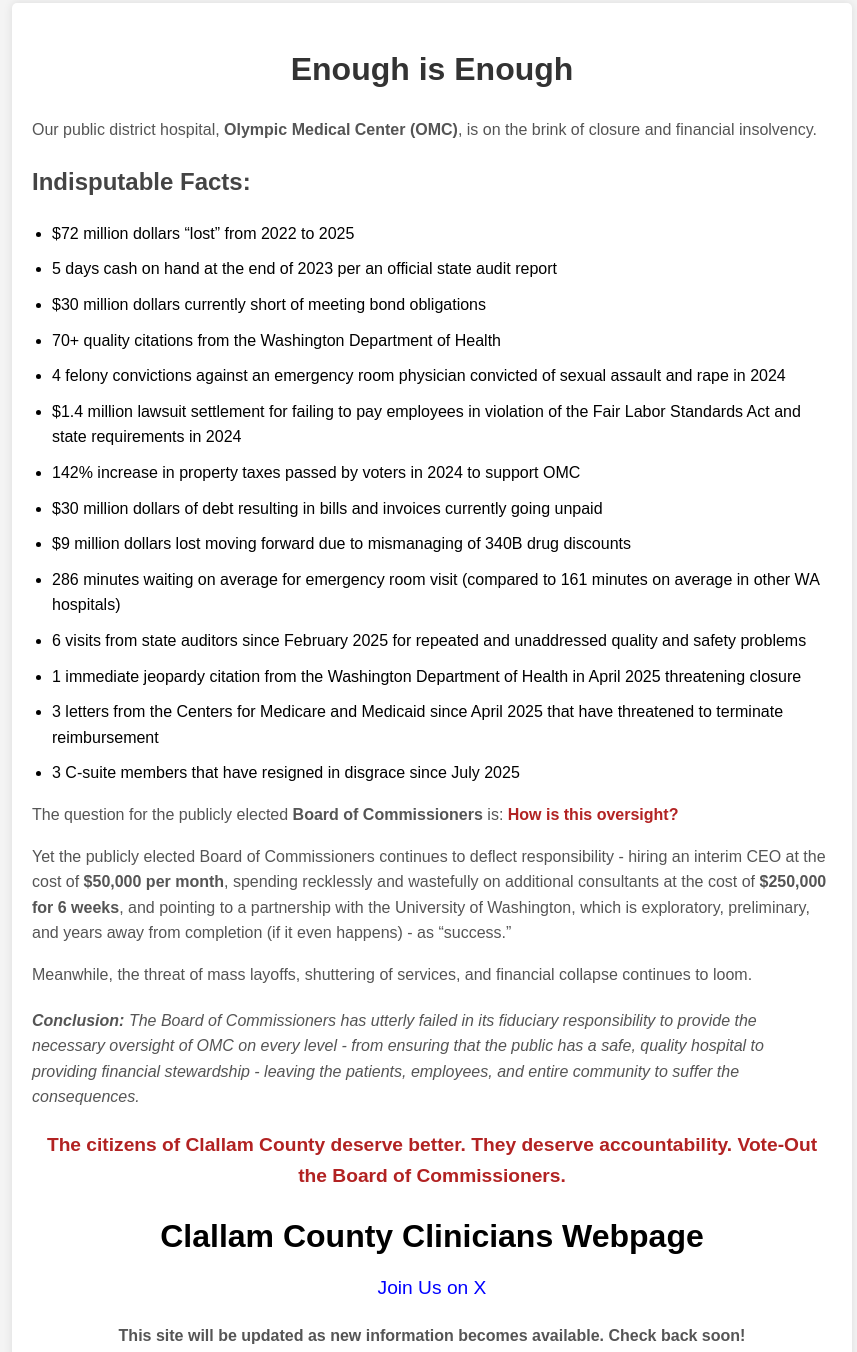
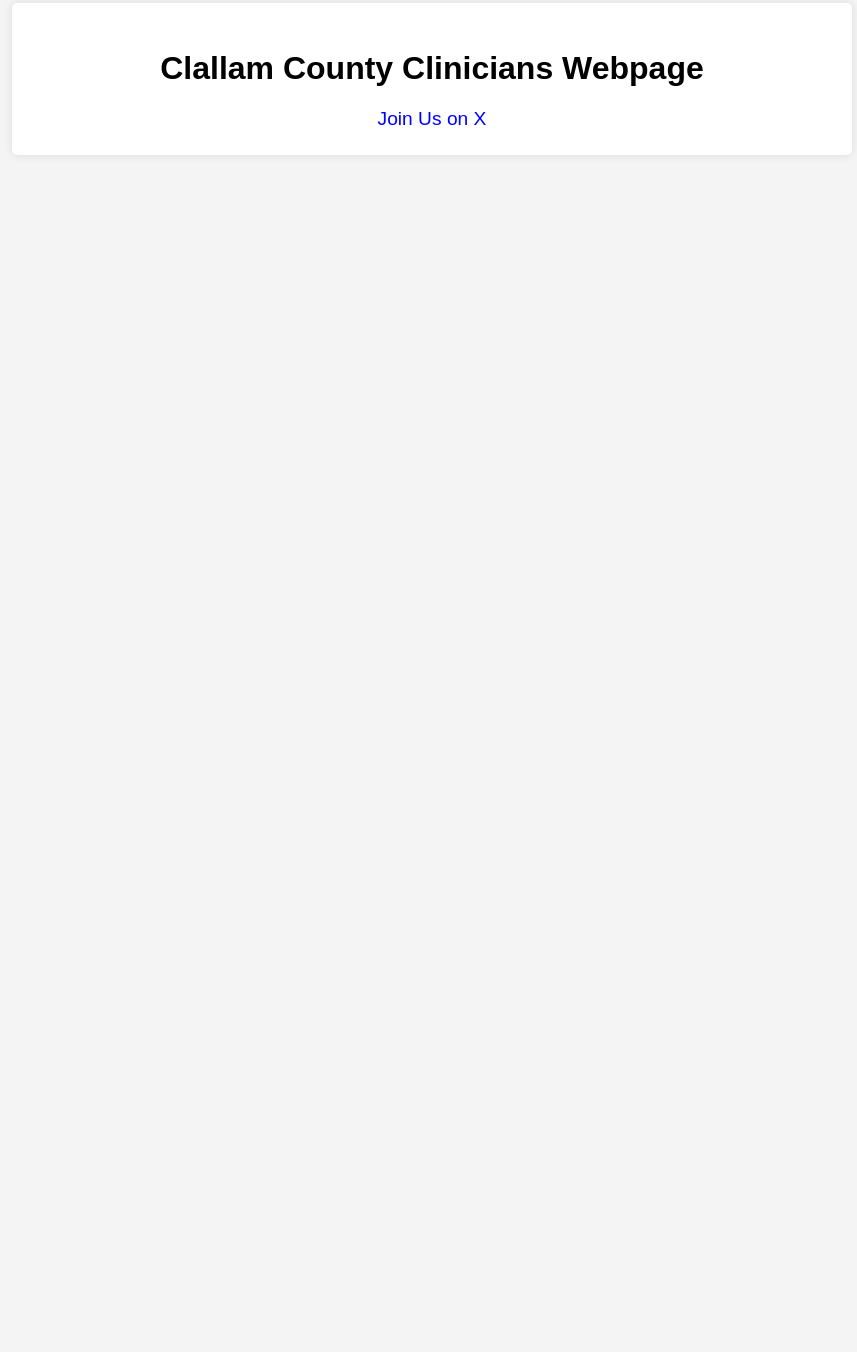
Before and after one commit to OMCProviders/OMCPage, a plain HTML site: page index.html in a window 1280 px wide. Shown: the part 17-1369 px from the top of the page, without its empty margins (208-1065 px from the left). After the commit the page ends 800 px from the top, so only its background shows below. Drawn offline with Linux system fonts and the light colour scheme.

Commit message:
Add files via upload

```diff
--- a/index.html
+++ b/index.html
@@ -42,41 +42,7 @@
 <head>
     <meta charset="UTF-8">
     <meta name="viewport" content="width=device-width, initial-scale=1.0">
-    <title>Olympic Medical Center Concerns</title>
-    <!-- Include XLSX library for loadFileData -->
-    <script src="https://cdnjs.cloudflare.com/ajax/libs/xlsx/0.18.5/xlsx.full.min.js"></script>
-    <script type="text/javascript">
-        var gk_isXlsx = false;
-        var gk_xlsxFileLookup = {};
-        var gk_fileData = {};
-        function filledCell(cell) {
-          return cell !== '' && cell != null;
-        }
-        function loadFileData(filename) {
-            if (gk_isXlsx && gk_xlsxFileLookup[filename]) {
-                try {
-                    var workbook = XLSX.read(gk_fileData[filename], { type: 'base64' });
-                    var firstSheetName = workbook.SheetNames[0];
-                    var worksheet = workbook.Sheets[firstSheetName];
-                    var jsonData = XLSX.utils.sheet_to_json(worksheet, { header: 1, blankrows: false, defval: '' });
-                    var filteredData = jsonData.filter(row => row.some(filledCell));
-                    var headerRowIndex = filteredData.findIndex((row, index) =>
-                      row.filter(filledCell).length >= filteredData[index + 1]?.filter(filledCell).length
-                    );
-                    if (headerRowIndex === -1 || headerRowIndex > 25) {
-                      headerRowIndex = 0;
-                    }
-                    var csv = XLSX.utils.aoa_to_sheet(filteredData.slice(headerRowIndex));
-                    csv = XLSX.utils.sheet_to_csv(csv, { header: 1 });
-                    return csv;
-                } catch (e) {
-                    console.error(e);
-                    return "";
-                }
-            }
-            return gk_fileData[filename] || "";
-        }
-    </script>
+    <title>Clallam County Clinicians</title>
     <style>
         body {
             font-family: Arial, sans-serif;
@@ -92,38 +58,6 @@
             padding: 20px;
             border-radius: 5px;
             box-shadow: 0 0 10px rgba(0,0,0,0.1);
-        }
-        h1 {
-            color: #333;
-            text-align: center;
-        }
-        h2 {
-            color: #444;
-        }
-        p {
-            color: #555;
-        }
-        ul {
-            list-style-type: disc;
-            padding-left: 20px;
-        }
-        li {
-            margin-bottom: 10px;
-        }
-        .highlight {
-            color: #b22222;
-            font-weight: bold;
-        }
-        .conclusion {
-            font-style: italic;
-            margin-top: 20px;
-        }
-        .call-to-action {
-            font-size: 1.2em;
-            color: #b22222;
-            text-align: center;
-            margin-top: 20px;
-            font-weight: bold;
         }
         .clinicians-link {
             font-size: 2em;
@@ -148,55 +82,12 @@
         .x-link:hover {
             text-decoration: underline;
         }
-        .update-notice {
-            font-weight: bold;
-            text-align: center;
-            margin-top: 20px;
-        }
-        #data-display {
-            margin-top: 20px;
-        }
     </style>
 </head>
 <body>
     <div class="container">
-        <h1>Enough is Enough</h1>
-        <p>Our public district hospital, <strong>Olympic Medical Center (OMC)</strong>, is on the brink of closure and financial insolvency.</p>
-
-        <h2>Indisputable Facts:</h2>
-        <ul>
-            <li>$72 million dollars “lost” from 2022 to 2025</li>
-            <li>5 days cash on hand at the end of 2023 per an official state audit report</li>
-            <li>$30 million dollars currently short of meeting bond obligations</li>
-            <li>70+ quality citations from the Washington Department of Health</li>
-            <li>4 felony convictions against an emergency room physician convicted of sexual assault and rape in 2024</li>
-            <li>$1.4 million lawsuit settlement for failing to pay employees in violation of the Fair Labor Standards Act and state requirements in 2024</li>
-            <li>142% increase in property taxes passed by voters in 2024 to support OMC</li>
-            <li>$30 million dollars of debt resulting in bills and invoices currently going unpaid</li>
-            <li>$9 million dollars lost moving forward due to mismanaging of 340B drug discounts</li>
-            <li>286 minutes waiting on average for emergency room visit (compared to 161 minutes on average in other WA hospitals)</li>
-            <li>6 visits from state auditors since February 2025 for repeated and unaddressed quality and safety problems</li>
-            <li>1 immediate jeopardy citation from the Washington Department of Health in April 2025 threatening closure</li>
-            <li>3 letters from the Centers for Medicare and Medicaid since April 2025 that have threatened to terminate reimbursement</li>
-            <li>3 C-suite members that have resigned in disgrace since July 2025</li>
-        </ul>
-
-        <p>The question for the publicly elected <strong>Board of Commissioners</strong> is: <span class="highlight">How is this oversight?</span></p>
-
-        <p>Yet the publicly elected Board of Commissioners continues to deflect responsibility - hiring an interim CEO at the cost of <strong>$50,000 per month</strong>, spending recklessly and wastefully on additional consultants at the cost of <strong>$250,000 for 6 weeks</strong>, and pointing to a partnership with the University of Washington, which is exploratory, preliminary, and years away from completion (if it even happens) - as “success.”</p>
-
-        <p>Meanwhile, the threat of mass layoffs, shuttering of services, and financial collapse continues to loom.</p>
-
-        <p class="conclusion"><strong>Conclusion:</strong> The Board of Commissioners has utterly failed in its fiduciary responsibility to provide the necessary oversight of OMC on every level - from ensuring that the public has a safe, quality hospital to providing financial stewardship - leaving the patients, employees, and entire community to suffer the consequences.</p>
-
-        <p class="call-to-action">The citizens of Clallam County deserve better. They deserve accountability. Vote-Out the Board of Commissioners.</p>
-
         <a href="https://clallamcountyclinicians.squarespace.com/" class="clinicians-link">Clallam County Clinicians Webpage</a>
         <a href="https://x.com/ccclinicians" class="x-link">Join Us on X</a>
-        <p class="update-notice">This site will be updated as new information becomes available. Check back soon!</p>
-
-        <!-- Placeholder for potential data display -->
-        <div id="data-display"></div>
     </div>
 </body>
 </html>
```
